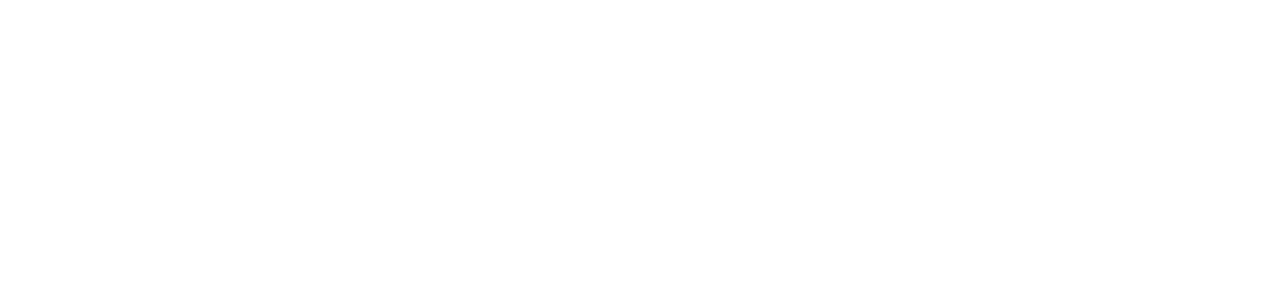
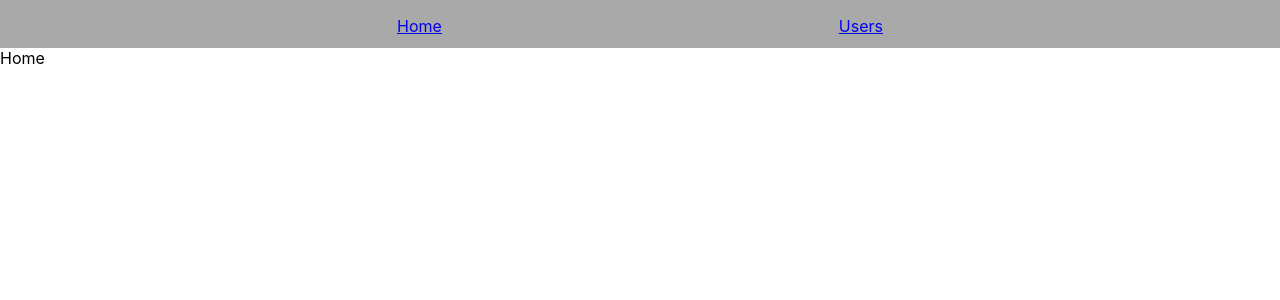
Before and after one commit to tristancc99/routing-app, a React (Create React App) app: page / in a window 1280 px wide. Shown: the top 300 px of the page. Built offline with nearby package versions, Linux system fonts and the light colour scheme.

Commit message:
make router

```diff
--- a/src/App.js
+++ b/src/App.js
@@ -1,10 +1,12 @@
 import React, { useState, useEffect } from "react";
 import qs from "qs";
+import { getHash } from "./utils/utils";
+//Import Components
+import Nav from "./components/Nav";
+import Home from "./components/Home";
+import Users from "./components/Users";
 
 function App() {
-  const getHash = () => {
-    return window.location.hash.slice(1);
-  };
   const [params, setParams] = useState(qs.parse(getHash()));
   useEffect(() => {
     window.addEventListener("hashchange", () => {
@@ -13,7 +15,14 @@ function App() {
     setParams(qs.parse(getHash()));
   }, []);
 
-  return <div></div>;
+  return (
+    <div>
+      <Nav />
+
+      {params.view === undefined && <Home />}
+      {params.view === "users" && <Users />}
+    </div>
+  );
 }
 
 export default App;
--- /dev/null
+++ b/src/components/Home.js
@@ -0,0 +1,7 @@
+import React from "react";
+
+function Home() {
+  return <div>Home</div>;
+}
+
+export default Home;
--- /dev/null
+++ b/src/components/Nav.js
@@ -0,0 +1,12 @@
+import React from "react";
+
+function Nav() {
+  return (
+    <div className="nav-box">
+      <a href="#">Home</a>
+      <a href="#view=users">Users</a>
+    </div>
+  );
+}
+
+export default Nav;
--- /dev/null
+++ b/src/components/Users.js
@@ -0,0 +1,7 @@
+import React from "react";
+
+function Users() {
+  return <div>Users</div>;
+}
+
+export default Users;
--- a/src/index.css
+++ b/src/index.css
@@ -1,13 +1,21 @@
 body {
   margin: 0;
-  font-family: -apple-system, BlinkMacSystemFont, 'Segoe UI', 'Roboto', 'Oxygen',
-    'Ubuntu', 'Cantarell', 'Fira Sans', 'Droid Sans', 'Helvetica Neue',
+  font-family: -apple-system, BlinkMacSystemFont, "Segoe UI", "Roboto", "Oxygen",
+    "Ubuntu", "Cantarell", "Fira Sans", "Droid Sans", "Helvetica Neue",
     sans-serif;
   -webkit-font-smoothing: antialiased;
   -moz-osx-font-smoothing: grayscale;
 }
 
 code {
-  font-family: source-code-pro, Menlo, Monaco, Consolas, 'Courier New',
+  font-family: source-code-pro, Menlo, Monaco, Consolas, "Courier New",
     monospace;
 }
+
+.nav-box {
+  display: flex;
+  justify-content: space-evenly;
+  background-color: darkgrey;
+  height: 2rem;
+  padding-top: 1rem;
+}
--- /dev/null
+++ b/src/utils/utils.js
@@ -0,0 +1,3 @@
+export const getHash = () => {
+  return window.location.hash.slice(1);
+};
```
